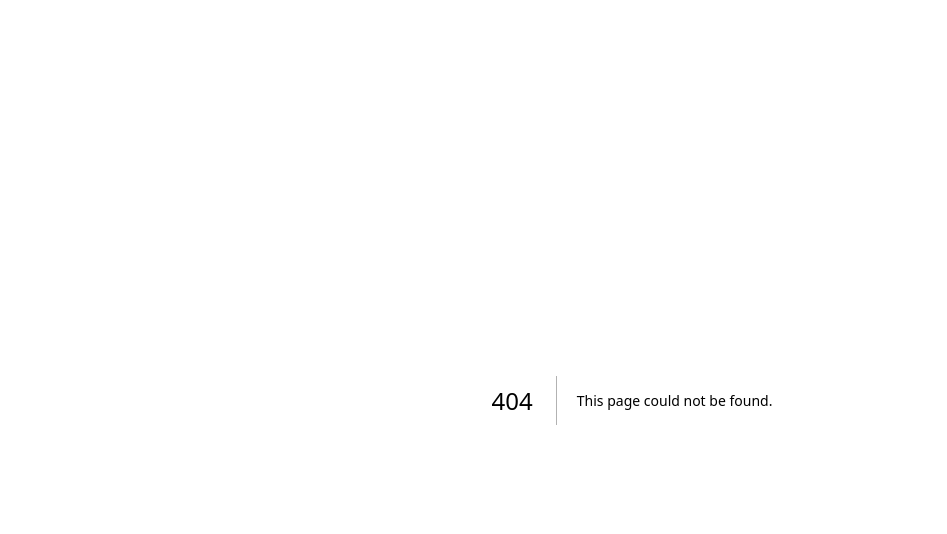
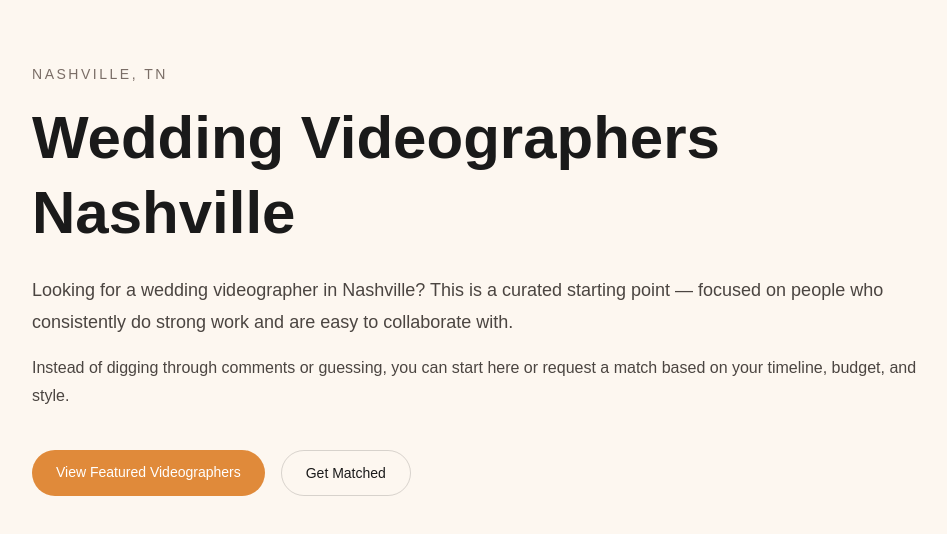
Before and after one commit to thespotlouisvilleky-hue/nashville-video-list, a Next.js app: page /wedding-videographers-nashville in a window 1280 px wide. Before the commit this address had no page. Shown: the top 534 px of the page, without its empty margins (8-955 px from the left). Built offline with nearby package versions, Linux system fonts and the light colour scheme.

Commit message:
SEO: link wedding page from homepage

```diff
--- /dev/null
+++ b/app/wedding-videographers-nashville/page.tsx
@@ -0,0 +1,51 @@
+import type { Metadata } from 'next';
+
+export const metadata: Metadata = {
+  title: 'Wedding Videographers Nashville | Find the Right Wedding Videographer',
+  description:
+    'Find wedding videographers in Nashville. Browse curated options or get matched with the right wedding videographer based on your style, budget, and timeline.',
+};
+
+export default function WeddingPage() {
+  return (
+    <main className="min-h-screen bg-[#FDF7F0] text-[#1A1A1A] px-6 py-16 md:px-10">
+      <div className="max-w-4xl">
+        <p className="text-sm uppercase tracking-[0.18em] text-[#7a6d66]">
+          Nashville, TN
+        </p>
+
+        <h1 className="mt-4 text-4xl md:text-6xl font-semibold leading-tight">
+          Wedding Videographers Nashville
+        </h1>
+
+        <p className="mt-6 text-lg leading-8 text-[#4b4541]">
+          Looking for a wedding videographer in Nashville? This is a curated
+          starting point — focused on people who consistently do strong work and
+          are easy to collaborate with.
+        </p>
+
+        <p className="mt-4 text-base leading-7 text-[#4b4541]">
+          Instead of digging through comments or guessing, you can start here or
+          request a match based on your timeline, budget, and style.
+        </p>
+
+        <div className="mt-10 flex gap-4 flex-wrap">
+          <a
+            href="/#featured"
+            className="rounded-full px-6 py-3 text-sm font-medium text-white"
+            style={{ backgroundColor: '#E08A3A' }}
+          >
+            View Featured Videographers
+          </a>
+
+          <a
+            href="https://form.jotform.com/260835924732058"
+            className="rounded-full border border-black/15 px-6 py-3 text-sm"
+          >
+            Get Matched
+          </a>
+        </div>
+      </div>
+    </main>
+  );
+}
```
